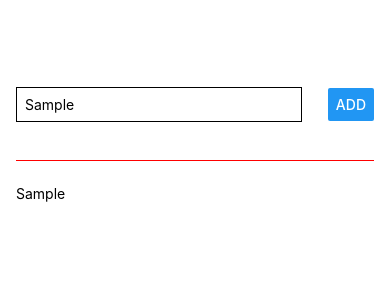
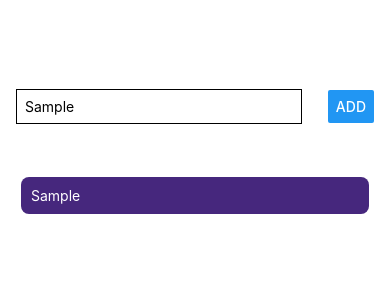
Before and after one commit to ShakChunni/TaskApp, a React Native app: screen / in a window 390 px wide. Both pictures are taken after typing "Sample" into the empty fields and a click on the button "ADD". Shown: the top 300 px of the page. Built offline with nearby package versions, Linux system fonts and the light colour scheme.

Commit message:
halfway done(1)

```diff
--- a/App.js
+++ b/App.js
@@ -1,5 +1,12 @@
 import { useState } from "react";
-import { StyleSheet, Text, View, Button, TextInput } from "react-native";
+import {
+  StyleSheet,
+  Text,
+  View,
+  Button,
+  TextInput,
+  FlatList,
+} from "react-native";
 
 export default function App() {
   const [enterdGoalText, setEnteredGoalText] = useState("");
@@ -23,7 +30,14 @@ export default function App() {
         <Button title="ADD" onPress={addGoalHandler} />
       </View>
       <View style={styles.goalsContainer}>
-        {myGoals.map((goal) => <Text>{goal}</Text>)}
+        <FlatList
+          data={myGoals}
+          renderItem={(itemData) => {
+            return <View style={styles.goalItem}>
+              <Text style={styles.goalText}>{itemData.item}</Text>
+            </View>;
+          }}
+        />
       </View>
     </View>
   );
@@ -40,9 +54,9 @@ const styles = StyleSheet.create({
     flexDirection: "row",
     justifyContent: "space-between",
     alignItems: "center",
-    marginBottom: 24,
-    borderBottomColor: "red",
-    borderBottomWidth: 1,
+    marginBottom: 10,
+    //borderBottomColor: "red",
+    //borderBottomWidth: 1,
   },
   textInput: {
     width: "80%",
@@ -54,4 +68,13 @@ const styles = StyleSheet.create({
   goalsContainer: {
     flex: 6,
   },
+  goalItem: {
+    margin: 5,
+    padding: 10,
+    borderRadius: 8,
+    backgroundColor: "#46277D",
+  },
+  goalText: {
+    color: "white",
+  },
 });
```
Also changed, not shown: package.json (+5 -2 lines), 1 other file (tests, documents, lock files or other folders).
